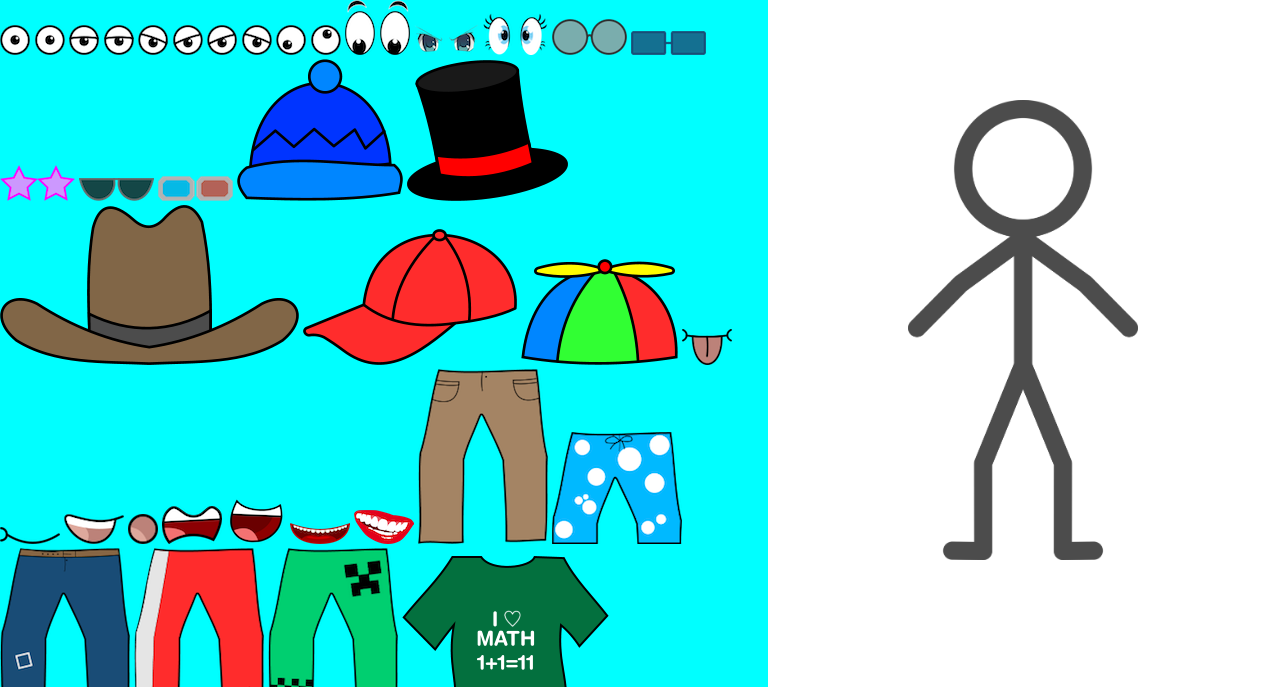
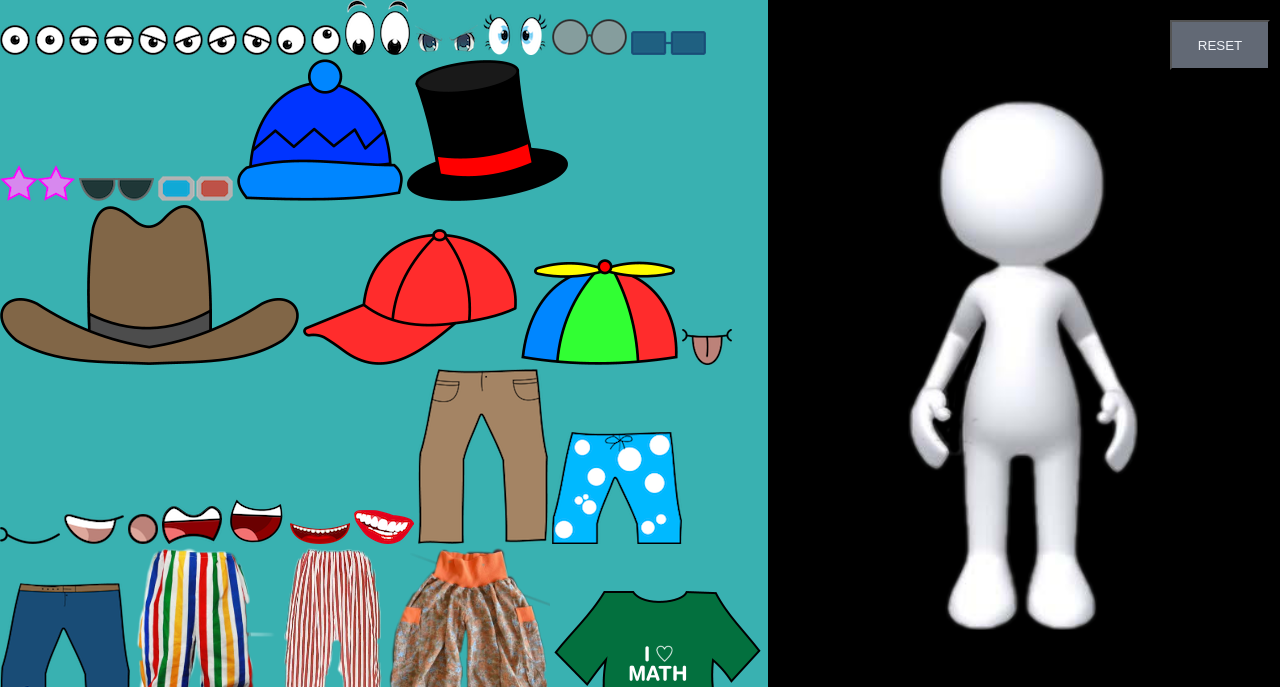
Before and after one commit to mlamuli-m-zulu-ITvarsity/Module-4-Assessment-1, a plain HTML site: page index.html in a window 1280 px wide. Shown: the top 687 px of the page. Drawn offline with Linux system fonts and the light colour scheme.

Commit message:
FUNNY APP

```diff
--- a/index.html
+++ b/index.html
@@ -39,8 +39,9 @@
             <img src="images/pants_01.png" class="draggable"/>
             <img src="images/pants_02.png" class="draggable"/>
             <img src="images/pants_03.png" class="draggable"/>
-            <img src="images/pants_04.png" class="draggable"/>
-            <img src="images/pants_05.png" class="draggable"/>
+            <img src="images/pants_06.png" class="draggable" height="210px"/>
+            <img src="images/pants_07.png" class="draggable" height="210px"/>
+            <img src="images/pants_08.png" class="draggable" height="210"/>
 
             <img src="images/shirt_01.png" class="draggable"/>
             <img src="images/shirt_02.png" class="draggable"/>
@@ -70,7 +71,8 @@
 
         </div>
         <div id="right-column">
-            <img src="images/stickman.png"/>
+            <a href="index.html"><button>RESET</button></a>
+            <img src="images/Stickman1.png"/>
             <img src="images/logo.png" id="logo"/>
         </div>
     </body>
--- a/style.css
+++ b/style.css
@@ -5,20 +5,48 @@ body{
     background-color: white;
 }
 
+/*======================== LEFT COLUMN ===========================*/
+
 #left-column{
     width: 60%;
     float: left;
-    background-color: aqua;
+    background-color: rgb(57, 177, 177);
 }
+
+/*======================= RIGHT COLUMN ===========================*/
 
 #right-column img{
     width: 230px;
     margin-left: 140px;
     margin-top: 100px;
 }
+
+#right-column{
+    background-color: black;
+    height: 1400px;
+}
+
+/*========================== LOGO ===========================*/
+
 img#logo{
     position: fixed;
     width: 150px;
     bottom: 20px;
     right: 10px;
 }
+
+/*========================== BUTTON ===========================*/
+
+button{
+    position: fixed;
+    top: 20px;
+    right: 10px;
+    color: rgb(240, 243, 248);
+    background-color: rgb(98, 105, 117);
+    width: 100px;
+    height: 50px;
+}
+
+button a{
+    text-decoration: none;
+}
```
Also changed, not shown: images/Pants_06.png (added), images/Pants_07.png (added), images/Pants_08.png (added), images/Stickman1.png (added).
